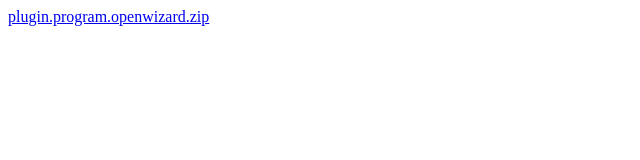
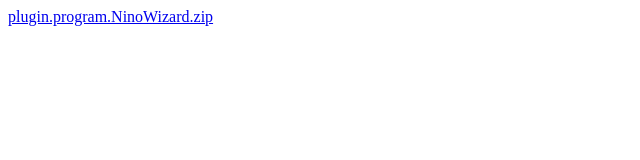
Before and after one commit to Ninodademon/ninodademon.github.io, a plain HTML site: page index.html in a window 1280 px wide. Shown: the full height of the page, 0-640 px from the left. Drawn offline with Linux system fonts and the light colour scheme.

Commit message:
Update index.html

```diff
--- a/index.html
+++ b/index.html
@@ -1,6 +1,6 @@
 <html>
 <head></head>
 <body>
-<a href="plugin.program.openwizard.zip">plugin.program.openwizard.zip</a>
+<a href="plugin.program.NinoWizard.zip">plugin.program.NinoWizard.zip</a>
 </body>
 </html>
```
